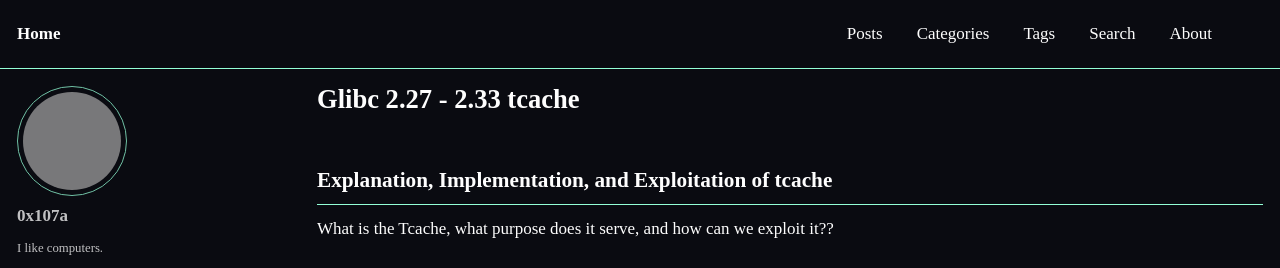
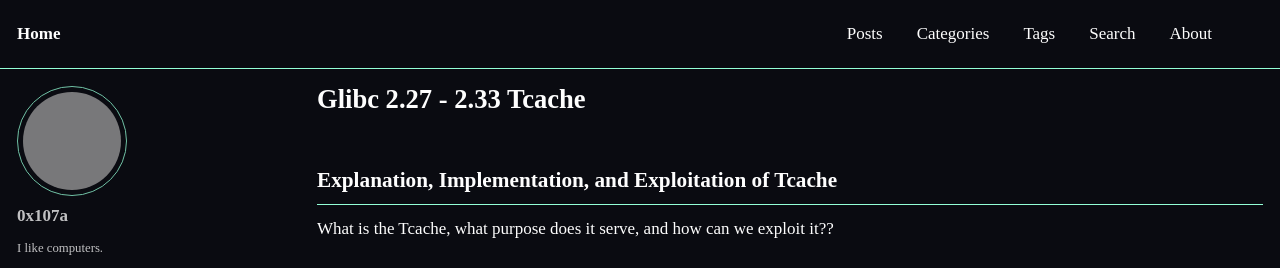
Before and after one commit to 0x107a/0x107a.github.io, a Jekyll site: the page built from _posts/2021-05-10-Tcache.md, in a window 1280 px wide and 900 px high. Shown: the top 268 px of the window. Built offline with Jekyll 4.4.1, drawn with Linux system fonts in a browser that asks for light colours; cached includes are drawn as plain includes; some web fonts are replaced; some of the changed text lies outside the part shown; grey boxes are pictures that could not be loaded.

```diff
--- a/_posts/2021-05-10-Tcache.md
+++ b/_posts/2021-05-10-Tcache.md
@@ -1,5 +1,5 @@
 ---
-title: "Glibc 2.27 - 2.33 tcache"
+title: "Glibc 2.27 - 2.33 Tcache"
 categories:
   - ctf
 tags:
@@ -7,7 +7,7 @@ tags:
   - pwn
 ---
 
-## Explanation, Implementation, and Exploitation of tcache
+## Explanation, Implementation, and Exploitation of Tcache
 
 What is the Tcache, what purpose does it serve, and how can we exploit it??
 
```
Also changed, not shown: _posts/2021-05-3-House of Force.md (+1 -1 lines).
